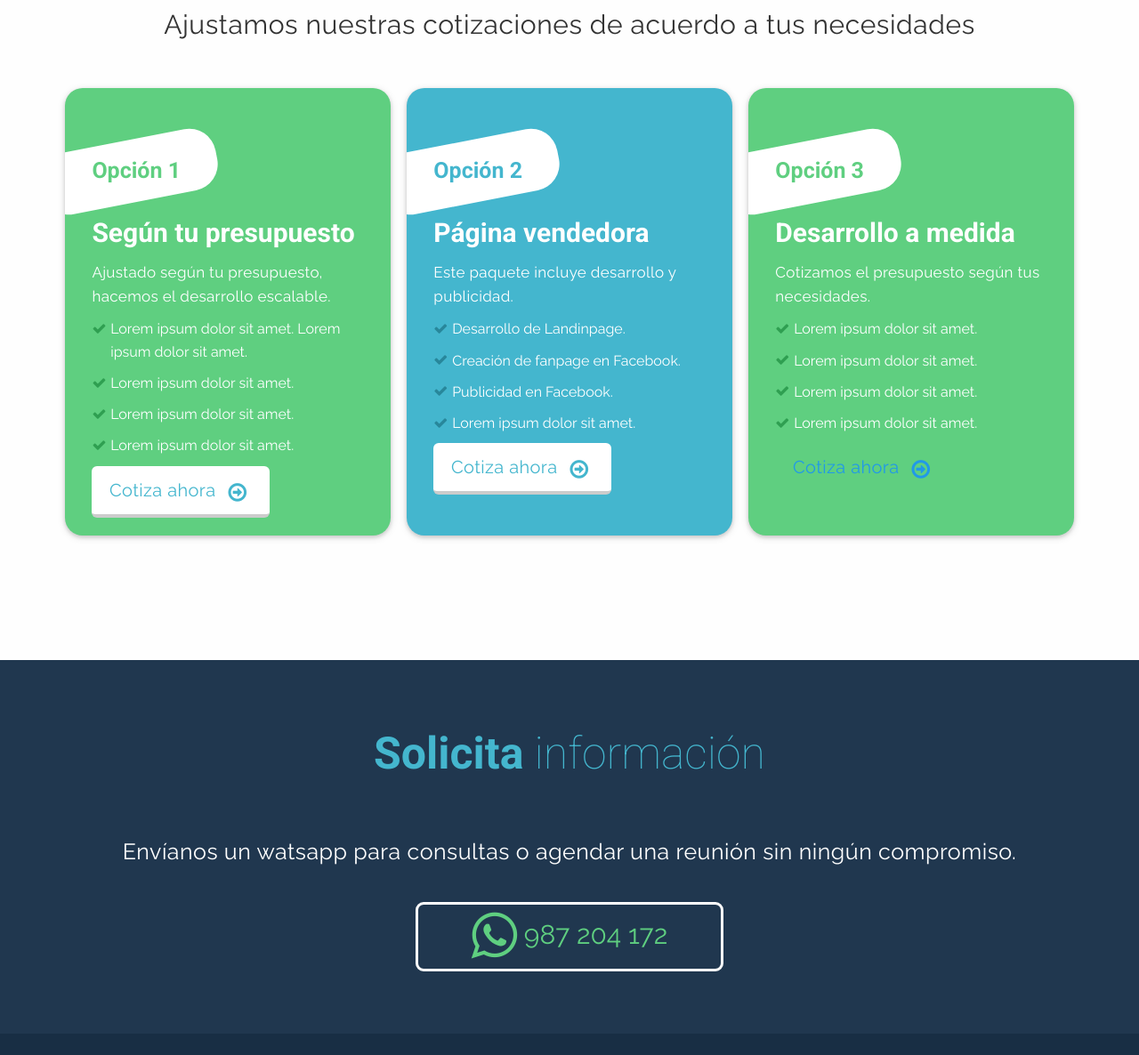
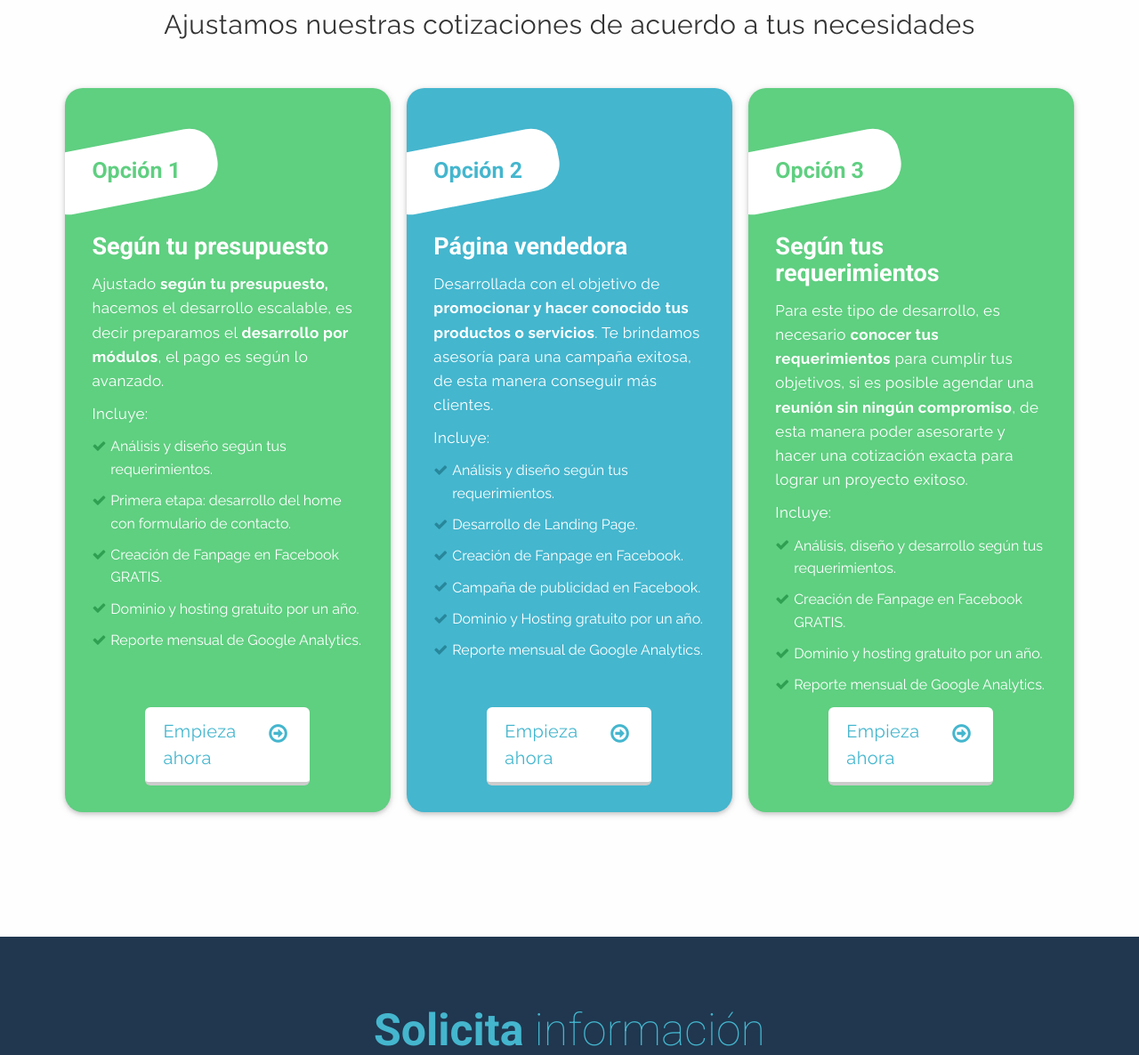
Before and after one commit to Identired360/Identired, a PHP site: page /html/desarrollo-web.php in a window 1280 px wide. Shown: the part 4434-5620 px from the top of the page at 89% size. Run offline with PHP 8.4, Linux system fonts and the light colour scheme; some web fonts are replaced.

Commit message:
Desarrollo web

```diff
--- a/html/css/form.less
+++ b/html/css/form.less
@@ -202,6 +202,10 @@ textarea{
   color: #fff;
   font-size: 1.5em;
 }
+.input-wrapper input.error,
+.input-wrapper textarea.error{
+  border-bottom: solid 1px #e86262;
+}
 .input-wrapper:after {
   content: '';
   display: block;
@@ -234,7 +238,7 @@ textarea{
 .input-wrapper.active label {
   font-size: 1.3em;
   transform: translateY(-25px);
-  color: #ccc;
+  color: @celeste;
 }
 .input-wrapper.active label.error, .input-wrapper label.error {
     font-size: 1.3em;
--- a/html/css/main.css
+++ b/html/css/main.css
@@ -1598,7 +1598,7 @@ ul {
 .item-paq {
   background: #44B6CE;
   border-radius: 2em;
-  padding: 2em 3em;
+  padding: 2em 3em 12em;
   overflow: hidden;
   position: relative;
   box-shadow: 0 2px 5px 0 rgba(0, 0, 0, 0.16), 0 2px 10px 0 rgba(0, 0, 0, 0.12);
@@ -1645,12 +1645,20 @@ ul {
   color: #28879B;
 }
 .item-paq h2 {
-  font-size: 3em;
-  color: #fff;
-  margin-top: 1.2em;
+  font-size: 2.7em;
+  color: #fff;
+  margin-top: 2em;
   margin-bottom: .5em;
   line-height: 1.1em;
   font-weight: 600;
+}
+.item-paq a {
+  position: absolute;
+  bottom: 1.5em;
+  display: inline-block;
+  left: 0;
+  right: 0;
+  margin: 0 4.5em;
 }
 .cont-cost {
   padding-bottom: 14em;
@@ -1933,6 +1941,10 @@ textarea{
   color: #fff;
   font-size: 1.5em;
 }
+.input-wrapper input.error,
+.input-wrapper textarea.error {
+  border-bottom: solid 1px #e86262;
+}
 .input-wrapper:after {
   content: '';
   display: block;
@@ -1965,7 +1977,7 @@ textarea{
 .input-wrapper.active label {
   font-size: 1.3em;
   transform: translateY(-25px);
-  color: #ccc;
+  color: #44B6CE;
 }
 .input-wrapper.active label.error,
 .input-wrapper label.error {
--- a/html/css/pages.less
+++ b/html/css/pages.less
@@ -192,7 +192,7 @@
 .item-paq{
 	background: @celeste;
 	border-radius: 2em;
-	padding: 2em 3em;
+	padding: 2em 3em 12em;
 	overflow: hidden;
 	position: relative;
     box-shadow: 0 2px 5px 0 rgba(0, 0, 0, 0.16), 0 2px 10px 0 rgba(0, 0, 0, 0.12);
@@ -239,12 +239,20 @@
 		}
 	}
 	h2{
-	    font-size: 3em;
+	    font-size: 2.7em;
 	    color: #fff;
-	    margin-top: 1.2em;
+	    margin-top: 2em;
 	    margin-bottom: .5em;
 	    line-height: 1.1em;
 	    font-weight: 600;
+	}
+	a{
+		position: absolute;
+		bottom: 1.5em;
+		display: inline-block;
+		left: 0;
+		right: 0;
+		margin: 0 4.5em;
 	}
 
 }
--- a/html/desarrollo-web.php
+++ b/html/desarrollo-web.php
@@ -316,42 +316,48 @@
 				<div class="item-paq wow zoomIn" data-wow-delay=".5s">
 					<h3>Opción 1</h3>
 					<h2>Según tu presupuesto</h2>
-					<p>Ajustado según tu presupuesto, hacemos el desarrollo escalable. </p>
+					<p>Ajustado <b>según tu presupuesto,</b> hacemos el desarrollo escalable, es decir preparamos el <b>desarrollo por módulos</b>, el pago es según lo avanzado.</p>
+					<p>Incluye:</p>
 					<ul>
-						<li>Lorem ipsum dolor sit amet. Lorem ipsum dolor sit amet.</li>
-						<li>Lorem ipsum dolor sit amet.</li>
-						<li>Lorem ipsum dolor sit amet.</li>
-						<li>Lorem ipsum dolor sit amet.</li>
+						<li>Análisis y diseño según tus requerimientos.</li>
+						<li>Primera etapa: desarrollo del home con formulario de contacto.</li>
+						<li>Creación de Fanpage en Facebook GRATIS. </li>
+						<li>Dominio y hosting gratuito por un año.</li>
+						<li>Reporte mensual de Google Analytics.</li>
 					</ul>
-					<a href="#consulta" class="bot-p bot-blanco" title="Cotiza ahora">Cotiza ahora</a>
+					<a href="#consulta" class="bot-p bot-blanco" title="Empieza ahora">Empieza ahora</a>
 				</div>
 			</div>
 			<div class="small-12 medium-6 large-4 columns">
 				<div class="item-paq wow zoomIn" data-wow-delay="1s">
 					<h3>Opción 2</h3>
 					<h2>Página vendedora</h2>
-					<p>Este paquete incluye desarrollo y publicidad.</p>
+					<p>Desarrollada con el objetivo de <b>promocionar y hacer conocido tus productos o servicios</b>. Te brindamos asesoría para una campaña exitosa, de esta manera conseguir más clientes.</p>
+					<p>Incluye:</p>
 					<ul>
-						<li>Desarrollo de Landinpage.</li>
-						<li>Creación de fanpage en Facebook.</li>
-						<li>Publicidad en Facebook.</li>
-						<li>Lorem ipsum dolor sit amet.</li>
+						<li>Análisis y diseño según tus requerimientos.</li>
+						<li>Desarrollo de Landing Page.</li>
+						<li>Creación de Fanpage en Facebook.</li>
+						<li>Campaña de publicidad en Facebook.</li>
+						<li>Dominio y Hosting gratuito por un año.</li>
+						<li>Reporte mensual de Google Analytics.</li>
 					</ul>
-					<a href="#consulta" class="bot-p bot-blanco" title="Cotiza ahora">Cotiza ahora</a>
+					<a href="#consulta" class="bot-p bot-blanco" title="Empieza ahora">Empieza ahora</a>
 				</div>
 			</div>
 			<div class="small-12 medium-6 large-4 columns">
 				<div class="item-paq wow zoomIn" data-wow-delay="1.5s">
 					<h3>Opción 3</h3>
-					<h2>Desarrollo a medida</h2>
-					<p>Cotizamos el presupuesto según tus necesidades.</p>
+					<h2>Según tus requerimientos</h2>
+					<p>Para este tipo de desarrollo, es necesario <b>conocer tus requerimientos</b> para cumplir tus objetivos, si es posible agendar una <b>reunión sin ningún compromiso</b>, de esta manera poder  asesorarte y hacer una cotización exacta para lograr un proyecto exitoso.</p>
+					<p>Incluye:</p>
 					<ul>
-						<li>Lorem ipsum dolor sit amet.</li>
-						<li>Lorem ipsum dolor sit amet.</li>
-						<li>Lorem ipsum dolor sit amet.</li>
-						<li>Lorem ipsum dolor sit amet.</li>
+						<li>Análisis, diseño y desarrollo según tus requerimientos.</li>
+						<li>Creación de Fanpage en Facebook GRATIS.</li>
+						<li>Dominio y hosting gratuito por un año.</li>
+						<li>Reporte mensual de Google Analytics.</li>
 					</ul>
-					<a href="#consulta" class="bot-p" title="Cotiza ahora">Cotiza ahora</a>
+					<a href="#consulta" class="bot-p bot-blanco" title="Empieza ahora">Empieza ahora</a>
 				</div>
 			</div>
 		</div>
@@ -404,48 +410,11 @@
 		            </div>
 				</div>
 			</form>
-
-            <!--form id="formWeb">
-                <div class="group input-field">
-                  <input type="text" required>
-                  <label>Tu nombre</label>
-                </div>
-                <div class="group input-field">
-                  <input type="email" required>
-                  <label>Tu correo</label>
-                </div>
-                <div class="but-input sub-news">
-                  <input type="submit" class="bot-p bot-blanco" value="Suscribirme">
-                </div>
-            </form-->
-            <!--form class="awesome-form form-consulta">
-                <div class="input-group">
-                  <input type="text">
-                  <label>Tu nombre y apellido</label>
-                </div>
-                <div class="input-group">
-                  <input type="email">
-                  <label>Tu correo electrónico</label>
-                </div>
-                <div class="input-group">
-                  <input type="email">
-                  <label>Tu teléfono</label>
-                </div>
-                <div class="input-group">
-                  <textarea></textarea>
-                  <label>Tu consulta</label>
-                </div>
-                	<div class="cont-submit">
-		                <div class="but-input sub-news">
-		                    <input type="submit" class="bot-p bot-blanco" value="Enviar mi consulta">
-		                </div>
-		            </div>
-            </form-->
 		</div>
 	</div>
 </section>
 
-<?php include('footer-index.html') ?>
+<?php include('footer.html') ?>
 
 <script src="js/snap.svg-min.js"></script>
 <!--script src="js/classie.js"></script-->
--- a/html/footer-index.html
+++ /dev/null
@@ -1,207 +0,0 @@
-  <section class="row sec-clien">
-      <div class="col-container">
-          <h2><b>Ellos trabajan</b> con nosotros</h2>
-          <div class="cont-cli">
-              <ul>
-                <li><a href="#" title="Zapatillas Tigre"><img src="img/logo-tigre.jpg" title="Zapatillas Tigre"></a></li>
-                <li><a href="#" title="Contadores GESYM"><img src="img/logo-gesym.png" title="Contadores GESYM"></a></li>
-                <li><a href="#" title="Fottiva"><img src="img/logo_fotiva.jpg" title="Fottiva"></a></li>
-                <li><a href="#" title="Beprime"><img src="img/logo_beprime.png" title="Beprime"></a></li>
-                <li><a href="#" title="Zapatillas Lynx"><img src="img/logo-lynx.png" title="Zapatillas Lynx"></a></li>
-              </ul>
-          </div>
-      </div>
-  </section>
-
-	<footer class="row foot">
-    <img class="img-bann2" src="img/ground6.png">
-    <div class="col-container">
-      <div class="small-12 medium-4 columns form-sus">
-          <h3>Suscríbete</h3>
-         <p>Para recibir nuestras novedades</p>
-         <div class="form-csus">
-            <form id="formReg">
-              <div class="card">
-                <div class="input-wrapper">
-                  <input type="text" id="nombreN" name="nombreN" required>
-                  <label>Tu nombre</label>
-                </div>
-                <div class="input-wrapper">
-                  <input type="email" id="correoN" name="correoN" required>
-                  <label>Tu correo electrónico</label>
-                </div>
-                <div class="but-input sub-news">
-                   <input type="submit" class="bot-p bot-blanco" value="Suscribirme">
-                </div>
-              </div>
-            </form>
-            <!--form id="formReg">
-                <div class="group input-field">
-                  <input type="text" id="nombre" name="nombre" required>
-                  <label>Tu nombre</label>
-                </div>
-                <div class="group input-field">
-                  <input type="email" id="correo" name="correo" required>
-                  <label>Tu correo</label>
-                </div>
-                <div class="but-input sub-news">
-                  <input type="submit" class="bot-p bot-blanco" value="Suscribirme">
-                </div>
-            </form-->
-
-
-            <!--form class="awesome-form"  method="get" action="">
-                <div class="input-group">
-                  <input type="text" id="nombre" name="nombre" required>
-                  <label for="nombre">Tu nombre</label>
-                </div>
-                <div class="input-group">
-                  <input type="email" id="correo" name="correo" required>
-                  <label for="correo">Tu correo</label>
-                </div>
-                <div class="but-input sub-news">
-                    <input type="submit" class="bot-p bot-blanco" value="Suscribirme">
-                </div>
-            </form-->
-          </div>
-
-
-      </div>
-      <div class="small-12 medium-4 columns cont-linkb">
-         <h3>Enlaces de interés</h3>
-         <ul>
-           <li><a class="linkid" href="#" title="Blog">Blog</a></li>
-           <li><a class="linkid" href="#" title="">Desarrollo web</a></li>
-           <li><a class="linkid" href="#" title="">Artículo</a></li>
-           <li><a class="linkid" href="#" title="">Opción</a></li>
-         </ul>
-         <h3>Síguenos también</h3>
-          <!--a target="_blank" href="http://twitter.com/minimalmonkey" class="icon-button twitter"><i class="icon-twitter"></i><span></span></a-->
-          <a target="_blank" href="http://facebook.com" class="icon-button facebook" title="Facebook"><i class="fa fa-facebook icon-facebook" aria-hidden="true"></i><span></span></a>
-          <a target="_blank" href="https://pe.linkedin.com/" class="icon-button linkedin" title="Linkedin"><i class="fa fa-linkedin icon-lin" aria-hidden="true"></i><span></span></a>
-
-          <!--a  target="_blank" href="http://plus.google.com" class="icon-button google-plus"><i class="fa fa-linkedin icon-google-plus" aria-hidden="true"></i><span></span></a-->
-
-      </div>
-      <div class="small-12 medium-4 columns datid">
-         <h3>Contáctanos</h3>
-         <ul>
-            <li><a href=""><i class="fa fa-map-marker" aria-hidden="true"></i>Narciso de la Colina  421 Miraflores Lima Oficina 701</a></li>
-            <li><a href="tel:987204172"><i class="fa fa-mobile" aria-hidden="true"></i> RPC 987 204 172</a></li>
-            <li><a href="tel:950984807"><i class="fa fa-mobile" aria-hidden="true"></i> RPM 950 984 807
-            <li><a href="tel:987204172"><i class="fa fa-whatsapp" aria-hidden="true"></i> 987 204 172</a></li>
-            <li><a href="mailto:informes@identired.com"><i class="fa fa-envelope" aria-hidden="true"></i>informes@identired.com</a></li>
-         </ul>
-
-      </div>
-      <div class="small-12 columns">
-          <div class="bottom-pag">
-            <a href="#" title="Términos y condiciones">Términos y condiciones</a>
-            <p>Copyright Tuxpa Software SAC - 2016</p>
-          </div>
-      </div>
-    </div>
-	</footer>
-  </div><!--Cierra main container-->
-
-<script src="js/vendor/jquery.js"></script>
-<script src="js/vendor/foundation.js"></script>
-<script src="js/modernizr.custom.js"></script>
-<script src="js/typed.js" type="text/javascript"></script>
-<script src="js/wow.min.js"></script>
-<script src="js/jquery.validate.min.js"></script>
-<script src="js/app.js"></script>
-
-<script type="text/javascript">
-
-     $(document).ready(function(){
-        $("#formWeb").validate({
-             invalidHandler: function(){
-               $('input.error').closest('.input-field').find('label.active').addClass('rojo');
-               $('input.error').closest('.input-field').find('input').addClass('error');
-               $('input.error').closest('.input-field').find('i').addClass('rojo');
-             },
-             unhighlight: function(element){
-                 $(element).closest('.input-field').find('label.active').removeClass('rojo');
-                 $(element).closest('.input-field').find('input').removeClass('error');
-                 $(element).closest('.input-field').find('i').removeClass('rojo');
-               },
-             highlight: function(element){
-                 $(element).closest('.input-field').find('label.active').addClass('rojo');
-                 $(element).closest('.input-field').find('input').addClass('error');
-                 $(element).closest('.input-field').find('i').addClass('rojo');
-             },
-        });
-    });
-/*
-    $().ready(function() {
-        $("#formReg").validate({
-            rules: {
-                firstname: "required",
-                lastname: "required",
-                username: {
-                    required: true,
-                    minlength: 2
-                },
-                password: {
-                    required: true,
-                    minlength: 5
-                },
-                confirm_password: {
-                    required: true,
-                    minlength: 5,
-                    equalTo: "#password"
-                },
-                email: {
-                    required: true,
-                    email: true
-                },
-                topic: {
-                    required: "#newsletter:checked",
-                    minlength: 2
-                },
-                agree: "required"
-            },
-            messages: {
-                firstname: "Please enter your firstname",
-                lastname: "Please enter your lastname",
-                username: {
-                    required: "Please enter a username",
-                    minlength: "Your username must consist of at least 2 characters"
-                },
-                password: {
-                    required: "Please provide a password",
-                    minlength: "Your password must be at least 5 characters long"
-                },
-                confirm_password: {
-                    required: "Please provide a password",
-                    minlength: "Your password must be at least 5 characters long",
-                    equalTo: "Please enter the same password as above"
-                },
-                email: "Please enter a valid email address",
-                agree: "Please accept our policy",
-                topic: "Please select at least 2 topics"
-            }
-        });
-    });    */
-
-  /*Para formulerio*/
-  $('input, textarea').on('focus', function() {
-  $(this).parent().addClass('focus');
-});
-
-$('input, textarea').on('blur', function(event) {
-  if (event.target.value.length > 0) {
-    $(this).parent().addClass('active');
-  } else {
-    $(this).parent().removeClass('active');
-  }
-
-  $(this).parent().removeClass('focus');
-});
-
-$('textarea').on('keyup', function() {
-  $(this).css('height', 'auto');
-  $(this).css('height', $(this)[0].scrollHeight+'px');
-});
-</script>
--- a/html/footer.html
+++ b/html/footer.html
@@ -1,5 +1,4 @@
   <section class="row sec-clien">
-      <img class="img-bann2" src="img/ground8.png">
       <div class="col-container">
           <h2><b>Ellos trabajan</b> con nosotros</h2>
           <div class="cont-cli">
@@ -12,55 +11,88 @@
               </ul>
           </div>
       </div>
-      <img class="img-bann3" src="img/ground3.png">
   </section>
 
-	<footer class="row foot">
+  <footer class="row foot">
+    <img class="img-bann2" src="img/ground6.png">
     <div class="col-container">
       <div class="small-12 medium-4 columns form-sus">
           <h3>Suscríbete</h3>
          <p>Para recibir nuestras novedades</p>
          <div class="form-csus">
-            <form class="awesome-form" id="formReg">
-                <div class="input-group">
-                  <input type="text" required>
+            <form id="formReg">
+              <div class="card">
+                <div class="input-wrapper">
+                  <input type="text" id="nombreN" name="nombreN" required>
                   <label>Tu nombre</label>
                 </div>
+                <div class="input-wrapper">
+                  <input type="email" id="correoN" name="correoN" required>
+                  <label>Tu correo electrónico</label>
+                </div>
+                <div class="but-input sub-news">
+                   <input type="submit" class="bot-p bot-blanco" value="Suscribirme">
+                </div>
+              </div>
+            </form>
+            <!--form id="formReg">
+                <div class="group input-field">
+                  <input type="text" id="nombre" name="nombre" required>
+                  <label>Tu nombre</label>
+                </div>
+                <div class="group input-field">
+                  <input type="email" id="correo" name="correo" required>
+                  <label>Tu correo</label>
+                </div>
+                <div class="but-input sub-news">
+                  <input type="submit" class="bot-p bot-blanco" value="Suscribirme">
+                </div>
+            </form-->
+
+
+            <!--form class="awesome-form"  method="get" action="">
                 <div class="input-group">
-                  <input type="email" required>
-                  <label>Tu correo</label>
+                  <input type="text" id="nombre" name="nombre" required>
+                  <label for="nombre">Tu nombre</label>
+                </div>
+                <div class="input-group">
+                  <input type="email" id="correo" name="correo" required>
+                  <label for="correo">Tu correo</label>
                 </div>
                 <div class="but-input sub-news">
                     <input type="submit" class="bot-p bot-blanco" value="Suscribirme">
                 </div>
-            </form>
+            </form-->
           </div>
+
+
       </div>
       <div class="small-12 medium-4 columns cont-linkb">
          <h3>Enlaces de interés</h3>
          <ul>
-           <li><a href="#" title="Blog">Blog</a></li>
-           <li><a href="#" title="">Desarrollo web</a></li>
-           <li><a href="#" title="">Artículo</a></li>
-           <li><a href="#" title="">Opción</a></li>
+           <li><a class="linkid" href="#" title="Blog">Blog</a></li>
+           <li><a class="linkid" href="#" title="">Desarrollo web</a></li>
+           <li><a class="linkid" href="#" title="">Artículo</a></li>
+           <li><a class="linkid" href="#" title="">Opción</a></li>
          </ul>
-      </div>
-      <div class="small-12 medium-4 columns datid">
-         <h3>Contáctanos</h3>
-         <ul>
-            <li><a href=""><i class="fa fa-map-marker" aria-hidden="true"></i>Narciso de la colina  421 – Miraflores / Lima</a></li>
-            <li><a href="tel:987204172"><i class="fa fa-mobile" aria-hidden="true"></i> RPC 987 204 172</a></li>
-            <li><a href="tel:950984807"><i class="fa fa-mobile" aria-hidden="true"></i> RPM 950 984 807</a></li>
-            <li><a href="tel:987204172"><i class="fa fa-whatsapp" aria-hidden="true"></i> WhatsApp 987 204 172</a></li>
-            <li><a href="mailto:informes@identired.com"><i class="fa fa-envelope" aria-hidden="true"></i>informes@identired.com</a></li>
-         </ul>
-
          <h3>Síguenos también</h3>
           <!--a target="_blank" href="http://twitter.com/minimalmonkey" class="icon-button twitter"><i class="icon-twitter"></i><span></span></a-->
           <a target="_blank" href="http://facebook.com" class="icon-button facebook" title="Facebook"><i class="fa fa-facebook icon-facebook" aria-hidden="true"></i><span></span></a>
           <a target="_blank" href="https://pe.linkedin.com/" class="icon-button linkedin" title="Linkedin"><i class="fa fa-linkedin icon-lin" aria-hidden="true"></i><span></span></a>
 
           <!--a  target="_blank" href="http://plus.google.com" class="icon-button google-plus"><i class="fa fa-linkedin icon-google-plus" aria-hidden="true"></i><span></span></a-->
+
+      </div>
+      <div class="small-12 medium-4 columns datid">
+         <h3>Contáctanos</h3>
+         <ul>
+            <li><a href=""><i class="fa fa-map-marker" aria-hidden="true"></i>Narciso de la Colina  421 Miraflores Lima Oficina 701</a></li>
+            <li><a href="tel:987204172"><i class="fa fa-mobile" aria-hidden="true"></i> RPC 987 204 172</a></li>
+            <li><a href="tel:950984807"><i class="fa fa-mobile" aria-hidden="true"></i> RPM 950 984 807
+            <li><a href="tel:987204172"><i class="fa fa-whatsapp" aria-hidden="true"></i> 987 204 172</a></li>
+            <li><a href="mailto:informes@identired.com"><i class="fa fa-envelope" aria-hidden="true"></i>informes@identired.com</a></li>
+         </ul>
+
       </div>
       <div class="small-12 columns">
           <div class="bottom-pag">
@@ -69,7 +101,7 @@
           </div>
       </div>
     </div>
-	</footer>
+  </footer>
   </div><!--Cierra main container-->
 
 <script src="js/vendor/jquery.js"></script>
@@ -81,6 +113,27 @@
 <script src="js/app.js"></script>
 
 <script type="text/javascript">
+
+     $(document).ready(function(){
+        $("#formWeb").validate({
+            /* invalidHandler: function(){
+               $('input.error').closest('.input-field').find('label.active').addClass('rojo');
+               $('input.error').closest('.input-field').find('input').addClass('error');
+               $('input.error').closest('.input-field').find('i').addClass('rojo');
+             },
+             unhighlight: function(element){
+                 $(element).closest('.input-field').find('label.active').removeClass('rojo');
+                 $(element).closest('.input-field').find('input').removeClass('error');
+                 $(element).closest('.input-field').find('i').removeClass('rojo');
+               },
+             highlight: function(element){
+                 $(element).closest('.input-field').find('label.active').addClass('rojo');
+                 $(element).closest('.input-field').find('input').addClass('error');
+                 $(element).closest('.input-field').find('i').addClass('rojo');
+             },*/
+        });
+    });
+/*
     $().ready(function() {
         $("#formReg").validate({
             rules: {
@@ -130,5 +183,25 @@
                 topic: "Please select at least 2 topics"
             }
         });
-    });
+    });    */
+
+  /*Para formulerio*/
+  $('input, textarea').on('focus', function() {
+  $(this).parent().addClass('focus');
+});
+
+$('input, textarea').on('blur', function(event) {
+  if (event.target.value.length > 0) {
+    $(this).parent().addClass('active');
+  } else {
+    $(this).parent().removeClass('active');
+  }
+
+  $(this).parent().removeClass('focus');
+});
+
+$('textarea').on('keyup', function() {
+  $(this).css('height', 'auto');
+  $(this).css('height', $(this)[0].scrollHeight+'px');
+});
 </script>
--- a/html/index.php
+++ b/html/index.php
@@ -241,7 +241,7 @@
     </ul>
 </section>
 
-<?php include('footer-index.html') ?>
+<?php include('footer.html') ?>
 
 
 <script src="js/slick.min.js"></script>
```
Also changed, not shown: html/footer-index.php (deleted, +0 -79 lines), 1 other file.
